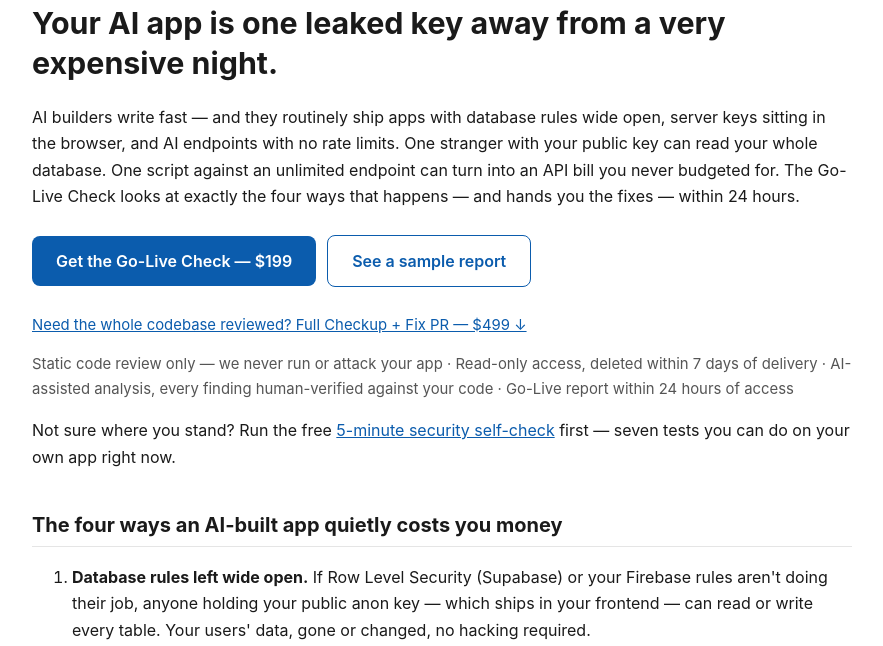
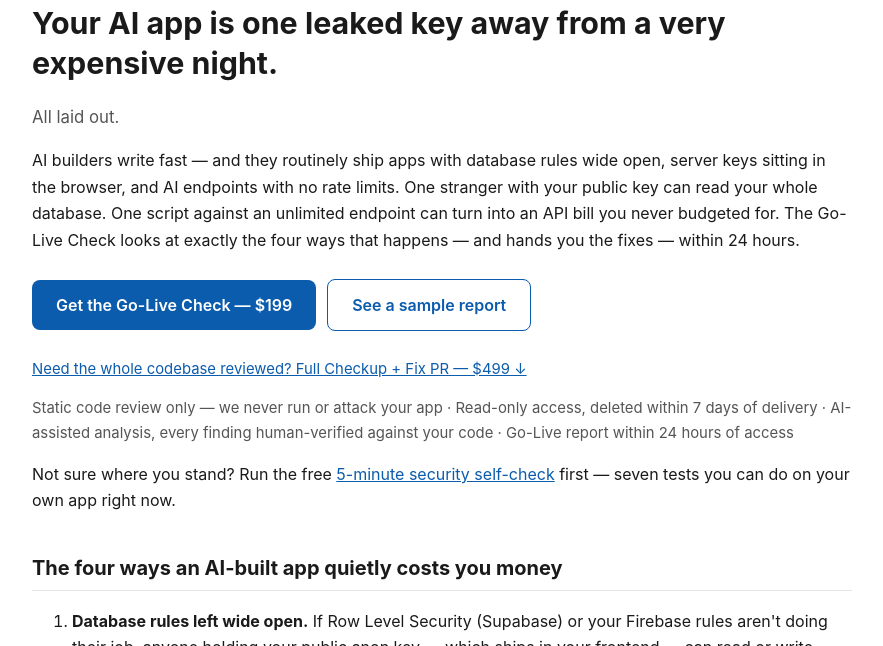
Before and after one commit to shisanyue950901-beep/security-checkup, a plain HTML site: page index.html in a window 1280 px wide. Shown: the part 93-739 px from the top of the page, without its empty margins (198-1081 px from the left). Drawn offline with Linux system fonts and the light colour scheme.

Commit message:
Enhance header with tagline paragraph
Added a tagline paragraph below the main heading.

```diff
--- a/index.html
+++ b/index.html
@@ -20,7 +20,7 @@ li { margin: .35rem 0; }
 </head>
 <body><header class="brand"><strong>Bremta</strong> <span class="tagline">All laid out.</span></header>
 
-<h1>Your AI app is one leaked key away from a very expensive night.</h1>
+<h1>Your AI app is one leaked key away from a very expensive night.</h1><p class="tagline" style="font-size:1.05rem;color:#555;margin:.25rem 0 0;">All laid out.</p>
 
 <p>AI builders write fast — and they routinely ship apps with database rules wide open, server keys sitting in the browser, and AI endpoints with no rate limits. One stranger with your public key can read your whole database. One script against an unlimited endpoint can turn into an API bill you never budgeted for. The Go-Live Check looks at exactly the four ways that happens — and hands you the fixes — within 24 hours.</p>
 
```
